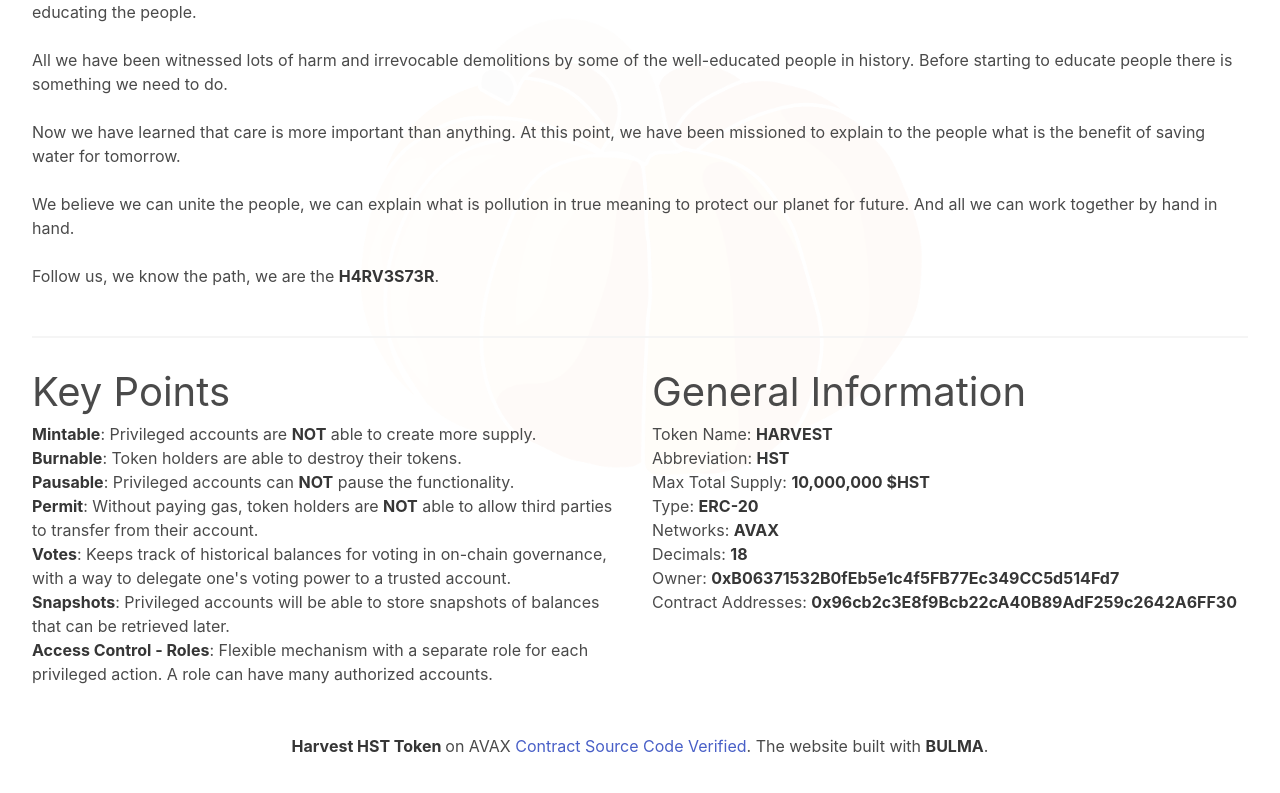
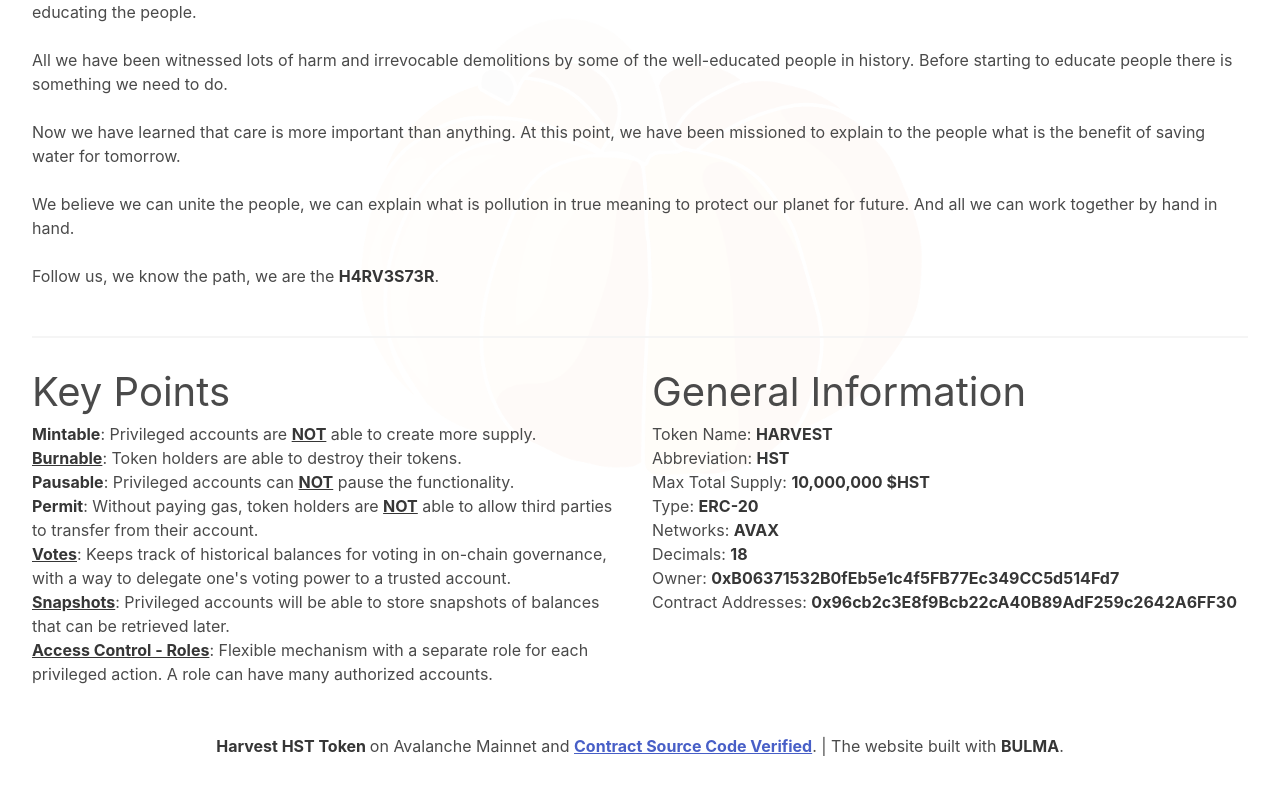
Before and after one commit to H4RV3S73R/harvest-token-website, a React (Create React App) app: page / in a window 1280 px wide. Shown: the part 275-1068 px from the top of the page. Built offline with nearby package versions, Linux system fonts and the light colour scheme.

Commit message:
web site

```diff
--- a/src/Home.js
+++ b/src/Home.js
@@ -62,13 +62,13 @@ export const Home = () => (
 
             <div class="column">
                 <p class="is-size-2">Key Points</p>
-                <p><strong>Mintable</strong>: Privileged accounts are <strong>NOT</strong> able to create more supply.</p>
-                <p><strong>Burnable</strong>: Token holders are able to destroy their tokens.</p>
-                <p><strong>Pausable</strong>: Privileged accounts can <strong>NOT</strong> pause the functionality.</p>
-                <p><strong>Permit</strong>: Without paying gas, token holders are <strong>NOT</strong> able to allow third parties to transfer from their account.</p>
-                <p><strong>Votes</strong>: Keeps track of historical balances for voting in on-chain governance, with a way to delegate one's voting power to a trusted account.</p>
-                <p><strong>Snapshots</strong>: Privileged accounts will be able to store snapshots of balances that can be retrieved later.</p>
-                <p><strong>Access Control - Roles</strong>: Flexible mechanism with a separate role for each privileged action. A role can have many authorized accounts.</p>
+                <p><strong>Mintable</strong>: Privileged accounts are <strong class="is-underlined">NOT</strong> able to create more supply.</p>
+                <p><strong class="is-underlined">Burnable</strong>: Token holders are able to destroy their tokens.</p>
+                <p><strong>Pausable</strong>: Privileged accounts can <strong class="is-underlined">NOT</strong> pause the functionality.</p>
+                <p><strong>Permit</strong>: Without paying gas, token holders are <strong class="is-underlined">NOT</strong> able to allow third parties to transfer from their account.</p>
+                <p><strong class="is-underlined">Votes</strong>: Keeps track of historical balances for voting in on-chain governance, with a way to delegate one's voting power to a trusted account.</p>
+                <p><strong class="is-underlined">Snapshots</strong>: Privileged accounts will be able to store snapshots of balances that can be retrieved later.</p>
+                <p><strong class="is-underlined">Access Control - Roles</strong>: Flexible mechanism with a separate role for each privileged action. A role can have many authorized accounts.</p>
             </div>
 <vr />
             <div class="column">
--- a/src/components/Footer.js
+++ b/src/components/Footer.js
@@ -11,8 +11,8 @@ export const Footer = () => (
       <div className="content has-text-centered">
 
         <p>
-          <strong>Harvest HST Token </strong> on AVAX <a href="https://snowtrace.io/address/0x96cb2c3E8f9Bcb22cA40B89AdF259c2642A6FF30#code" target="_new">
-            Contract Source Code Verified</a>. The website built with <strong>BULMA</strong>.
+          <strong>Harvest HST Token </strong> on Avalanche Mainnet and <a href="https://snowtrace.io/address/0x96cb2c3E8f9Bcb22cA40B89AdF259c2642A6FF30#code" target="_new">
+          <strong class="is-underlined">Contract Source Code Verified</strong></a>. | The website built with <strong>BULMA</strong>.
         </p>
 
       </div>
```
